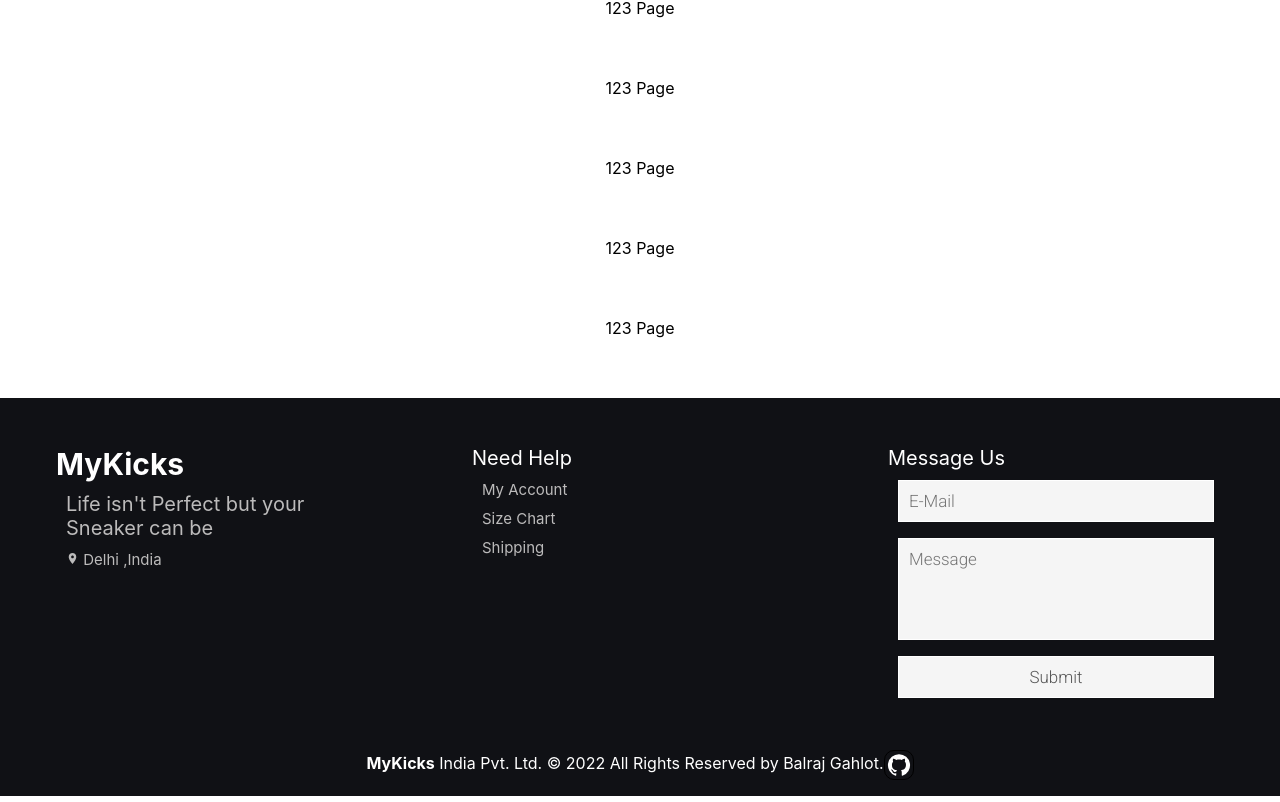
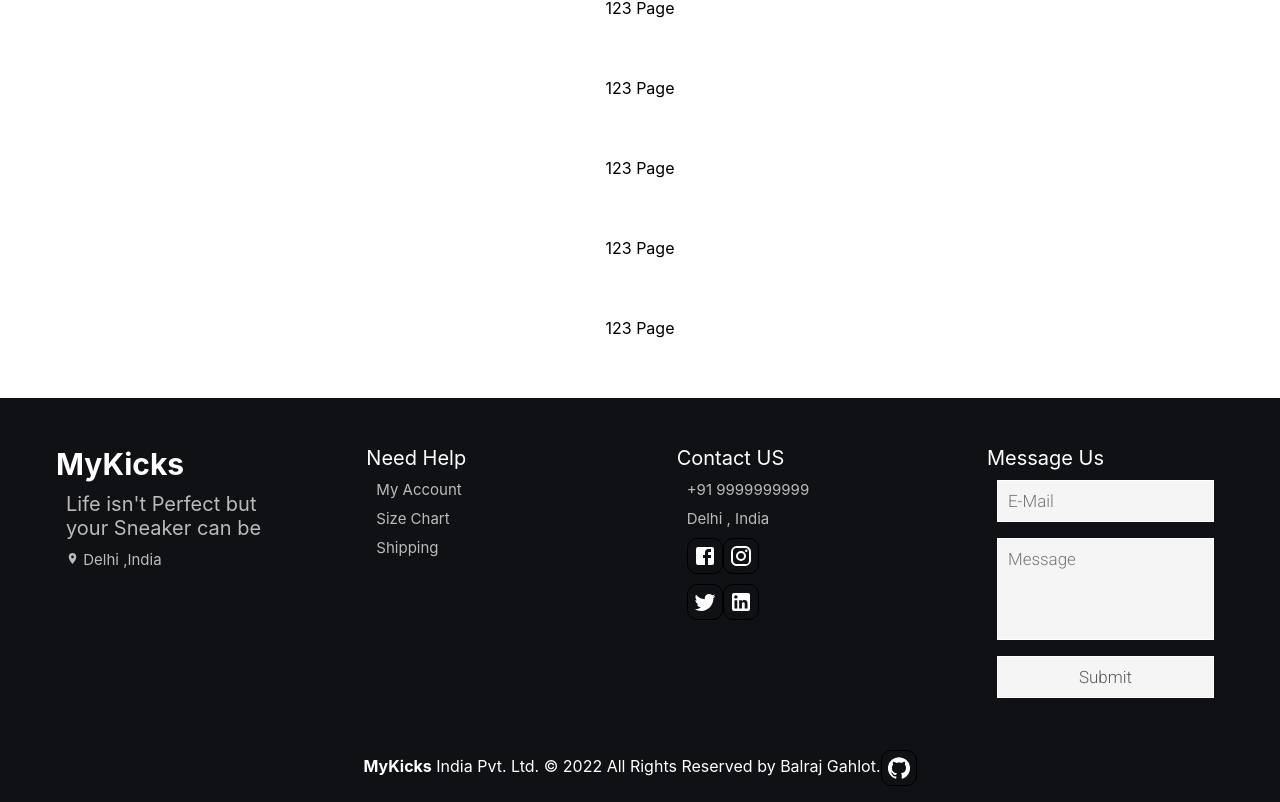
Before and after one commit to Balraj4347/MyKicks, a React (Create React App) app in the folder client/: page / in a window 1280 px wide. Shown: the part 982-1784 px from the top of the page. Built offline with nearby package versions, Linux system fonts and the light colour scheme.

Commit message:
css changes

```diff
--- a/client/src/components/Footer/Footer.css
+++ b/client/src/components/Footer/Footer.css
@@ -50,8 +50,7 @@
   font-size: 20px;
 }
 
-.footer-row-1-section #needHelp,
-.footer-row-1-section #MessageUs {
+.footer-row-1-section #footerHeading2 {
   font-size: 20px;
 }
 .footer-row-1-messageus-content {
@@ -89,13 +88,20 @@
   padding-top: 10px;
   display: inline-flex;
 }
-.footer-row-2-icons > #footer-github {
+#footer-github {
   color: rgb(255, 255, 255);
   border-radius: 10px;
   padding: 2px;
   border: 1px solid black;
   background-color: transparent;
 }
-.footer-row-2-icons > #footer-github:hover {
+#footer-icon:hover {
   transform: scale(1.2);
 }
+#footer-icon {
+  color: rgb(255, 255, 255);
+  border-radius: 10px;
+  padding: 5px;
+  border: 1px solid black;
+  background-color: transparent;
+}
--- a/client/src/components/Footer/Footer.jsx
+++ b/client/src/components/Footer/Footer.jsx
@@ -1,6 +1,10 @@
 import React from "react";
 import GitHubIcon from "@mui/icons-material/GitHub";
 import LocationOnSharpIcon from "@mui/icons-material/LocationOnSharp";
+import InstagramIcon from "@mui/icons-material/Instagram";
+import FacebookIcon from "@mui/icons-material/Facebook";
+import LinkedInIcon from "@mui/icons-material/LinkedIn";
+import TwitterIcon from "@mui/icons-material/Twitter";
 import "./Footer.css";
 import { IconButton } from "@mui/material";
 
@@ -30,7 +34,7 @@ const Footer = () => {
           </div>
 
           <div className='footer-row-1-section'>
-            <span id='needHelp'>Need Help</span>
+            <span id='footerHeading2'>Need Help</span>
             <div className='footer-row-1-needhelp-content'>
               <ul>
                 <li>My Account</li>
@@ -39,9 +43,34 @@ const Footer = () => {
               </ul>
             </div>
           </div>
+          <div className='footer-row-1-section'>
+            <span id='footerHeading2'>Contact US</span>
+            <div className='footer-row-1-needhelp-content'>
+              <ul>
+                <li>+91 9999999999</li>
+                <li>Delhi , India</li>
+                <li>
+                  <IconButton id='footer-icon'>
+                    <FacebookIcon />
+                  </IconButton>
+                  <IconButton id='footer-icon'>
+                    <InstagramIcon />
+                  </IconButton>
+                </li>
+                <li>
+                  <IconButton id='footer-icon'>
+                    <TwitterIcon />
+                  </IconButton>
+                  <IconButton id='footer-icon'>
+                    <LinkedInIcon />
+                  </IconButton>
+                </li>
+              </ul>
+            </div>
+          </div>
 
           <div className='footer-row-1-section'>
-            <span id='MessageUs'>Message Us </span>
+            <span id='footerHeading2'>Message Us </span>
             <div className='footer-row-1-messageus-content'>
               <form onSubmit={handleForm}>
                 <div className='footer-form'>
@@ -80,7 +109,7 @@ const Footer = () => {
                 rel='noreferrer'
               >
                 <span className='footer-row-2-icons'>
-                  <IconButton id='footer-github'>
+                  <IconButton id='footer-icon'>
                     <GitHubIcon />
                   </IconButton>
                 </span>
--- a/client/src/components/NavBar/NavBar.css
+++ b/client/src/components/NavBar/NavBar.css
@@ -159,7 +159,7 @@ body {
 }
 @media (max-width: 1120px) {
   #searchBox {
-    width: 8em;
+    width: 12em;
   }
   .navBar-search {
     width: 10em;
@@ -170,7 +170,7 @@ body {
   }
 }
 
-@media (max-width: 960px) {
+@media (max-width: 1120px) {
   .navBar-search {
     display: none;
   }
```
Also changed, not shown: client/src/Styles/HomePage.css (added, +9 -0 lines).
